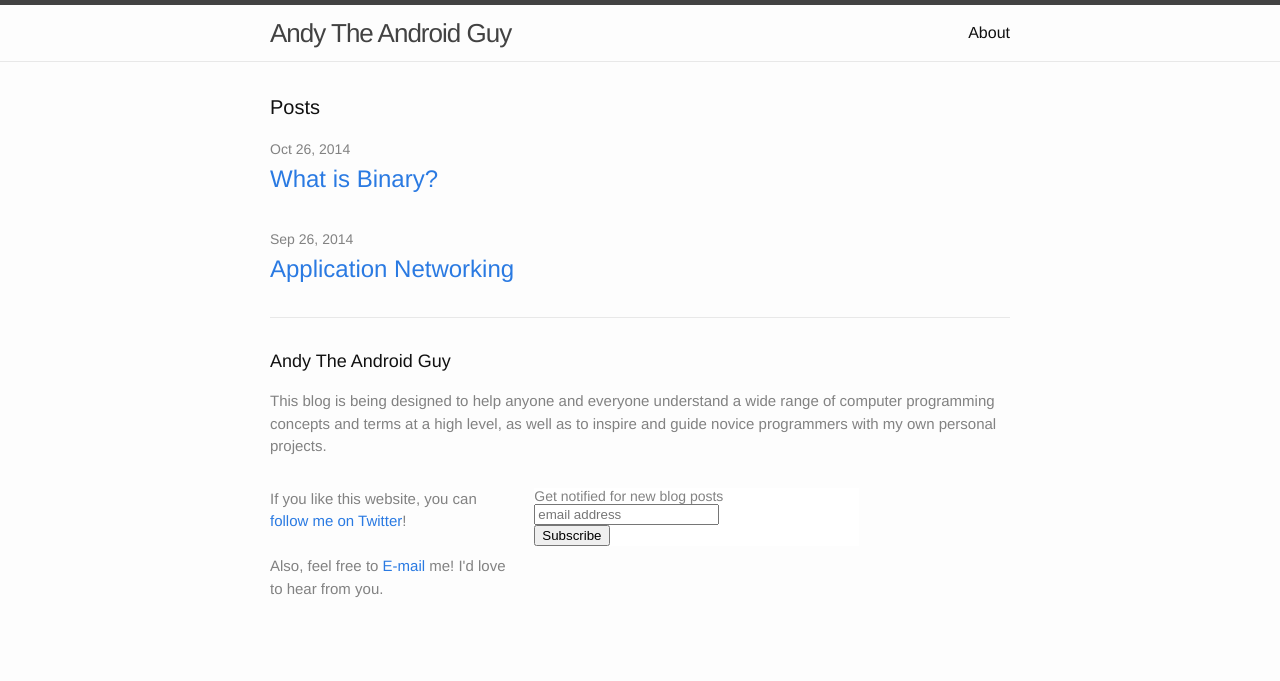
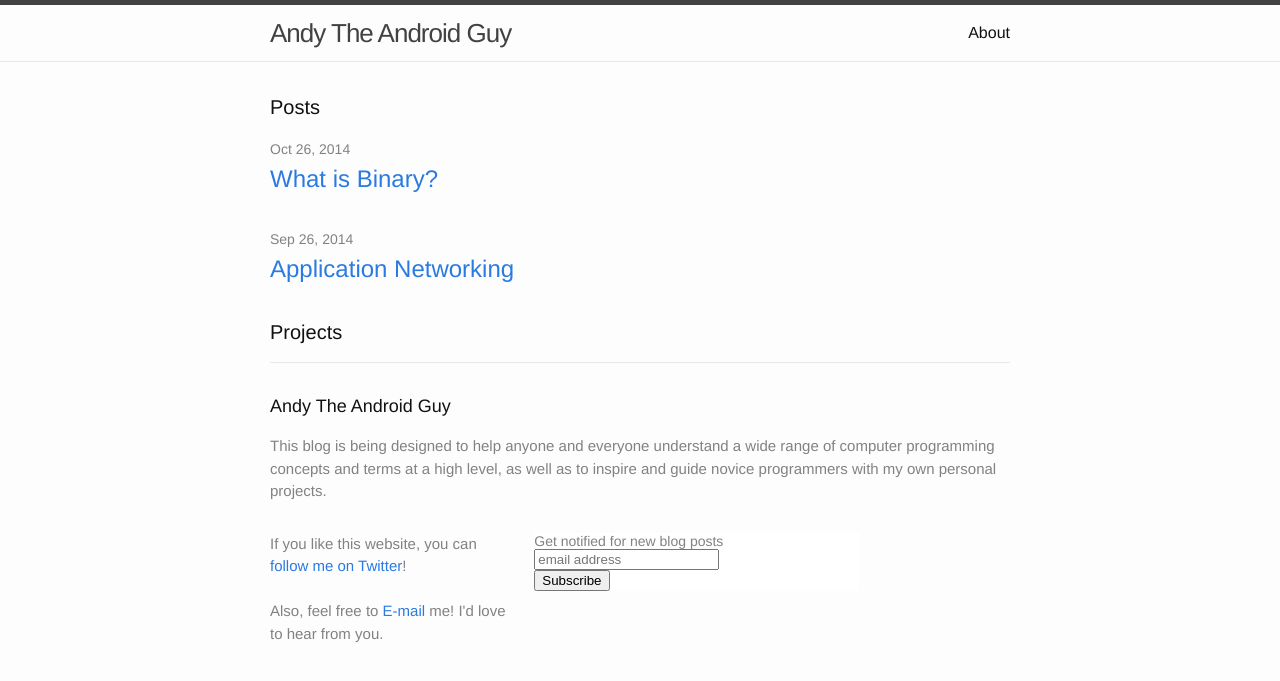
Before and after one commit to andymiller813/andymiller813.github.io, a Jekyll site: the page built from index.html, in a window 1280 px wide. Shown: the top 681 px of the page. Built offline with Jekyll 4.4.1, drawn with Linux system fonts in a browser that asks for light colours; comment, search, counter and statistics services are not loaded.

```diff
--- a/_includes/index_footer.html
+++ b/_includes/index_footer.html
@@ -9,6 +9,7 @@
 	</div>
 	<div class="footer-col-wrapper">
 		<div class="footer-col  footer-col-1">
+
 			{% include twitter_follow.html %}
 			<br>
 			<br>
--- a/index.html
+++ b/index.html
@@ -18,6 +18,17 @@ layout: default
     {% endfor %}
   </ul>
 
+  <h1 class="page-heading">Projects</h1>
+    <ul class="post-list">
+    {% for project in site.projects %}
+      <li>
+        <span class="post-meta">{{ project.date | date: "%b %-d, %Y" }}</span>
+        <h2>
+          <a class="post-link" href="{{ project.url | prepend: site.baseurl }}">{{ project.title }}</a>
+        </h2>
+      </li>
+    {% endfor %}
+  </ul>
   {% include index_footer.html %}
 
 </div>
```
Also changed, not shown: _projects/2014-11-09-uncontext-creative-coding-project.markdown (added, +16 -0 lines), assets/randy_marsh_lorde.png (added).
